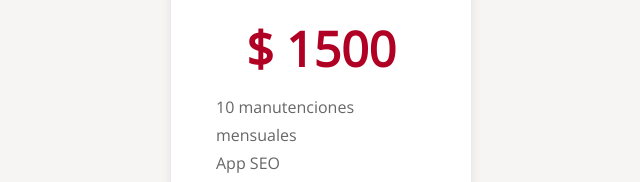
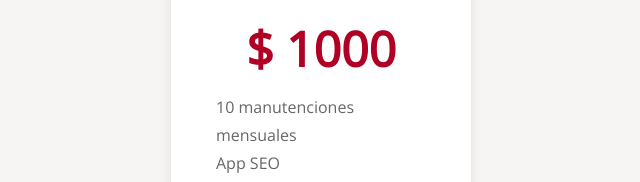
Before and after one commit to David-Ostos/ONE-Responsive, a plain HTML site: page index.html in a window 1280 px wide. Shown: the part 3620-3802 px from the top of the page, 319-959 px from the left. Drawn offline with nearby package versions, Linux system fonts and the light colour scheme.

Commit message:
acomodando precio mega de 1500 a 1000

```diff
--- a/index.html
+++ b/index.html
@@ -142,7 +142,7 @@
                     <li class="tarjetas tarjetas--mega">
                         <h3 class="tarjetas__titulo">Mega</h3>
                         <articule class="tarjetas__contenido">
-                            <p class="tarjetas__precio"><em>$ 1500</em></p>
+                            <p class="tarjetas__precio"><em>$ 1000</em></p>
                             <p class="tarjetas__texto">10 manutenciones mensuales</p>
                             <p class="tarjetas__texto">App SEO</p>
                             <p class="tarjetas__texto">2 sistemas operacionales</p>
```
